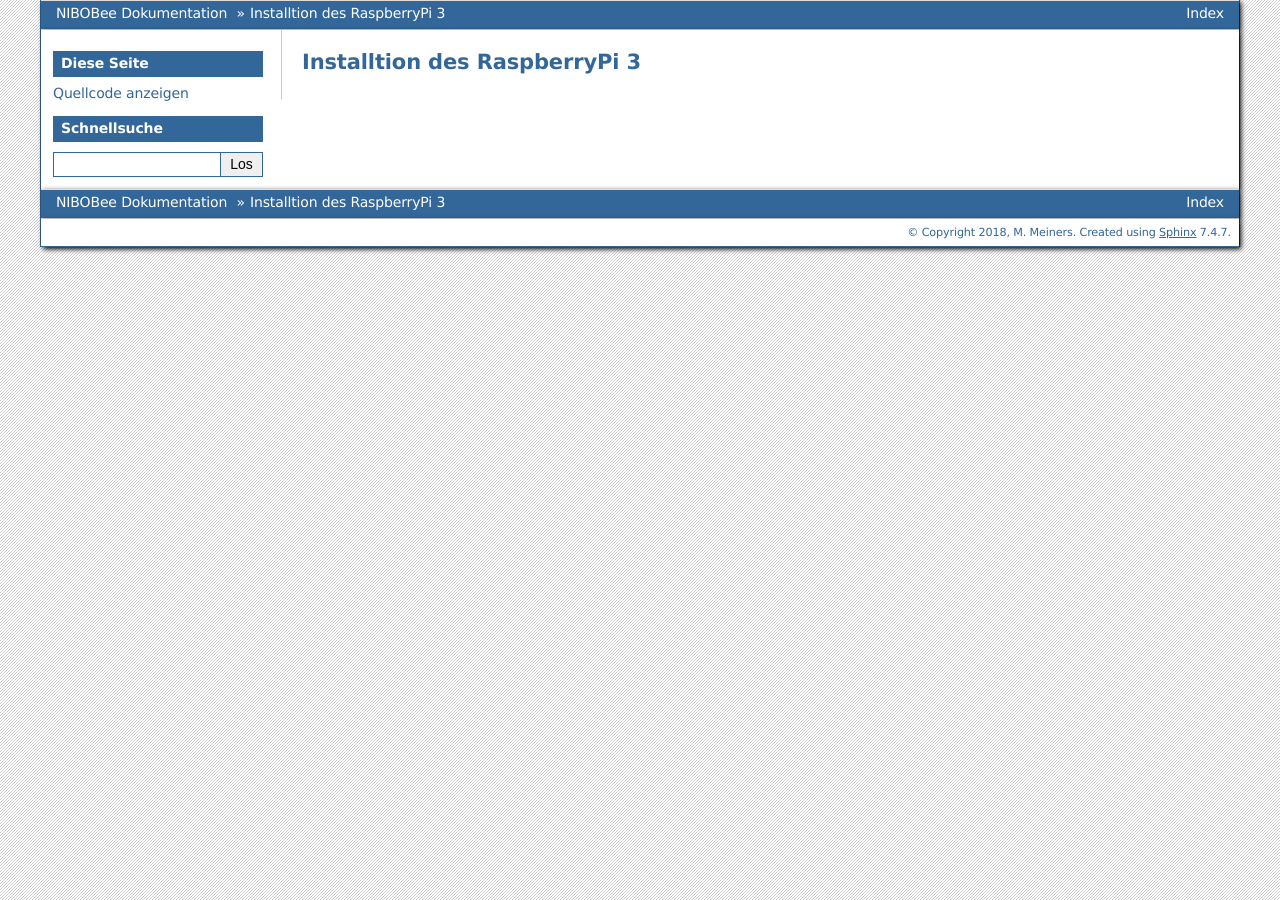
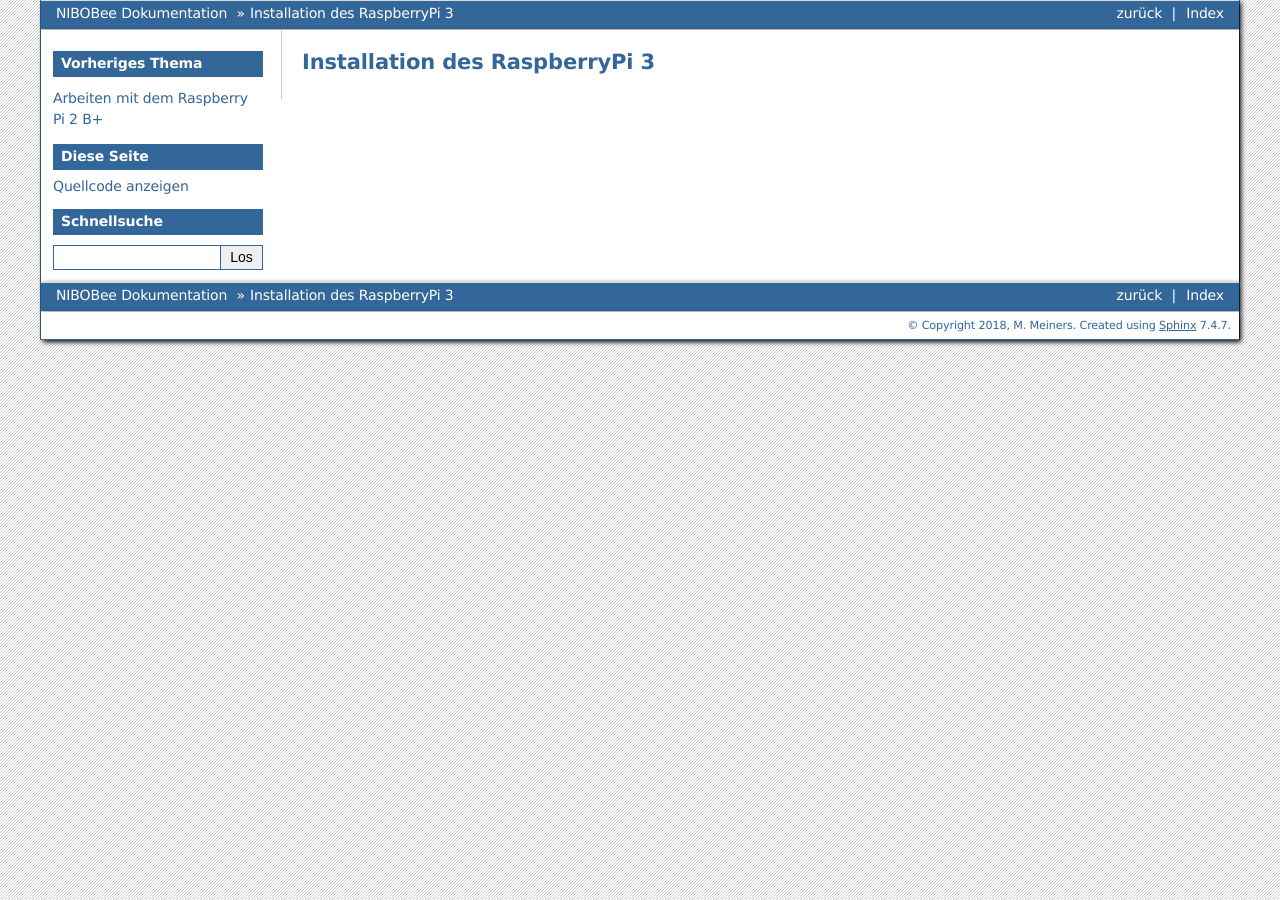
Before and after one commit to mimeiners/NIBOBee, a Sphinx documentation site: the page built from docs/Kapitel_05_RaspberryPi3.rst, in a window 1280 px wide. Built offline with Sphinx 7.4.7, drawn with Linux system fonts in a browser that asks for light colours; pages that are not in the unit, such as notebooks, are missing from menus.

Commit message:
Kleine Korrekturen ...

```diff
--- /dev/null
+++ b/docs/Kapitel_04_RaspberryPiB+.rst
@@ -0,0 +1,2 @@
+Arbeiten mit dem Raspberry Pi 2 B+
+==================================
--- a/docs/Kapitel_05_RaspberryPi3.rst
+++ b/docs/Kapitel_05_RaspberryPi3.rst
@@ -1,2 +1,2 @@
-Installtion des RaspberryPi 3
-=============================
+Installation des RaspberryPi 3
+==============================
--- a/docs/index.rst
+++ b/docs/index.rst
@@ -14,7 +14,8 @@
    ./Kapitel_01_Einleitung.rst
    ./Kapitel_02_Loeten.rst
    ./Kapitel_03_ArduinoUno.rst
-   ./Kapitel_04_RaspberryPi_B+.rst
+   ./Kapitel_04_RaspberryPiB+.rst
+   ./Kapitel_05_RaspberryPi3.rst
 
 
 Indices und Tabellen
```
